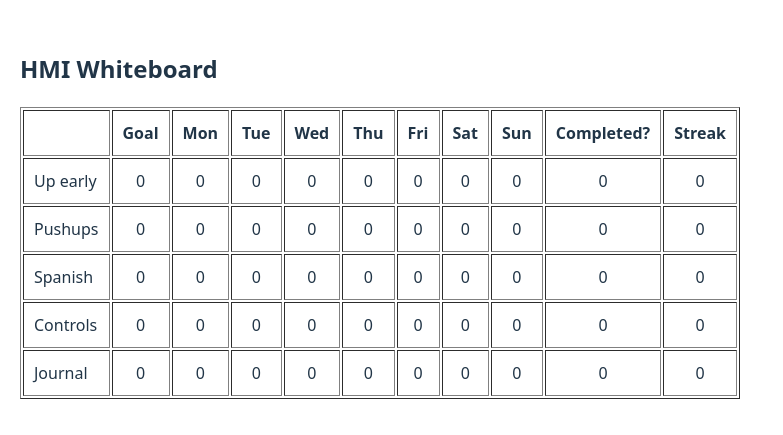
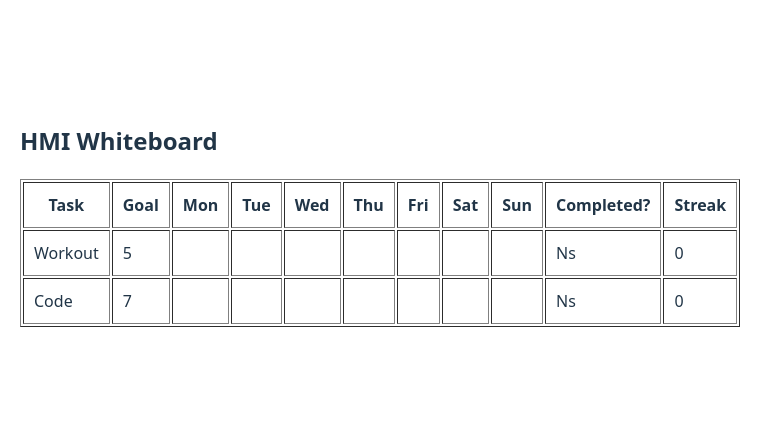
Before and after one commit to sarmstong/HMI_Whiteboard, a React (Vite) app: page / in a window 1280 px wide. Shown: the part 185-620 px from the top of the page, without its empty margins (0-783 px from the left). Built offline with nearby package versions, Linux system fonts and the light colour scheme.

Commit message:
Refactor grid to row objects

```diff
--- a/src/App.tsx
+++ b/src/App.tsx
@@ -1,20 +1,22 @@
 import { useState } from "react";
+import type { Row } from "./components/types.ts";
+
 import Grid from "./components/Grid.tsx";
 
-const days = ["Goal","Mon", "Tue", "Wed", "Thu", "Fri", "Sat", "Sun","Completed?", "Streak"];
-const tasks = ["Up early", "Pushups", "Spanish", "Controls", "Journal" ];
+const days = ["Mon", "Tue", "Wed", "Thu", "Fri", "Sat", "Sun"];
+
 
 function App() {
-  const [grid, setGrid] = useState(
-    Array(tasks.length)
-      .fill(null)
-      .map(() => Array(days.length).fill(0))
-  );
+
+    const [rows, setRows] = useState<Row[]>([
+      { id: "1", task: "Workout", goal: 5, streak: 0, cells: Array(days.length).fill(0) },
+      { id: "2", task: "Code", goal: 7, streak: 0, cells: Array(days.length).fill(0)  }
+    ]);
 
   const toggleCell = (row: number, col: number) => {
-    const newGrid = [...grid];
-    newGrid[row][col] = (newGrid[row][col] + 1) % 3;
-    setGrid(newGrid);
+    const newRows = [...rows];
+    newRows[row].cells[col] = (newRows[row].cells[col] + 1) % 3;
+    setRows(newRows);
   };
 
   return (
@@ -22,8 +24,7 @@ function App() {
       <h2>HMI Whiteboard</h2>
       <Grid
         days={days}
-        tasks={tasks}
-        grid={grid}
+        rows={rows}
         toggleCell={toggleCell}
       />
     </div>
--- a/src/components/Grid.tsx
+++ b/src/components/Grid.tsx
@@ -1,28 +1,33 @@
+import type { Row } from "./types.ts";
+
 type GridProps = {
   days: string[];
-  tasks: string[];
-  grid: number[][];
+  rows: Row[];
   toggleCell: (row: number, col: number) => void;
 };
 
 const colors = ["white", "lightgreen", "lightcoral"];
 const symbols = ["", "✔", "✖"];
 
-function Grid({ tasks, days, grid, toggleCell }: GridProps) {
+function Grid({ rows, days, toggleCell }: GridProps) {
   return (
     <table border={1} cellPadding={10}>
       <thead>
         <tr>
-          <th></th>
+          <th>Task</th>
+          <th>Goal</th>
           {days.map((day, index) => (
             <th key={index}>{day}</th>
           ))}
+          <th>Completed?</th>
+          <th>Streak</th>
         </tr>
       </thead>
       <tbody>
-        {tasks.map((task, rowIndex) => (
+        {rows.map((row, rowIndex) => (
           <tr key={rowIndex}>
-            <td>{task}</td>
+            <td>{row.task}</td>
+            <td>{row.goal}</td>
             {days.map((_, colIndex) => (
               <td
                 key={colIndex}
@@ -30,13 +35,14 @@ function Grid({ tasks, days, grid, toggleCell }: GridProps) {
                 style={{
                   cursor: "pointer",
                   textAlign: "center",
-                  backgroundColor: colors[grid[rowIndex][colIndex]]
+                  backgroundColor: colors[row.cells[colIndex]]
                 }}
               >
-                {grid[rowIndex][colIndex]}
-                {symbols[grid[rowIndex][colIndex]]}
+                {symbols[row.cells[colIndex]]}
               </td>
             ))}
+            <td>Ns</td>
+            <td>{row.streak}</td>
           </tr>
         ))}
       </tbody>
--- /dev/null
+++ b/src/components/types.ts
@@ -0,0 +1,7 @@
+export type Row = {
+  id: string;
+  task: string;
+  goal: number;
+  streak: number;
+  cells: number[];
+};
```
Also changed, not shown: 1 other file (tests, documents, lock files or other folders).
